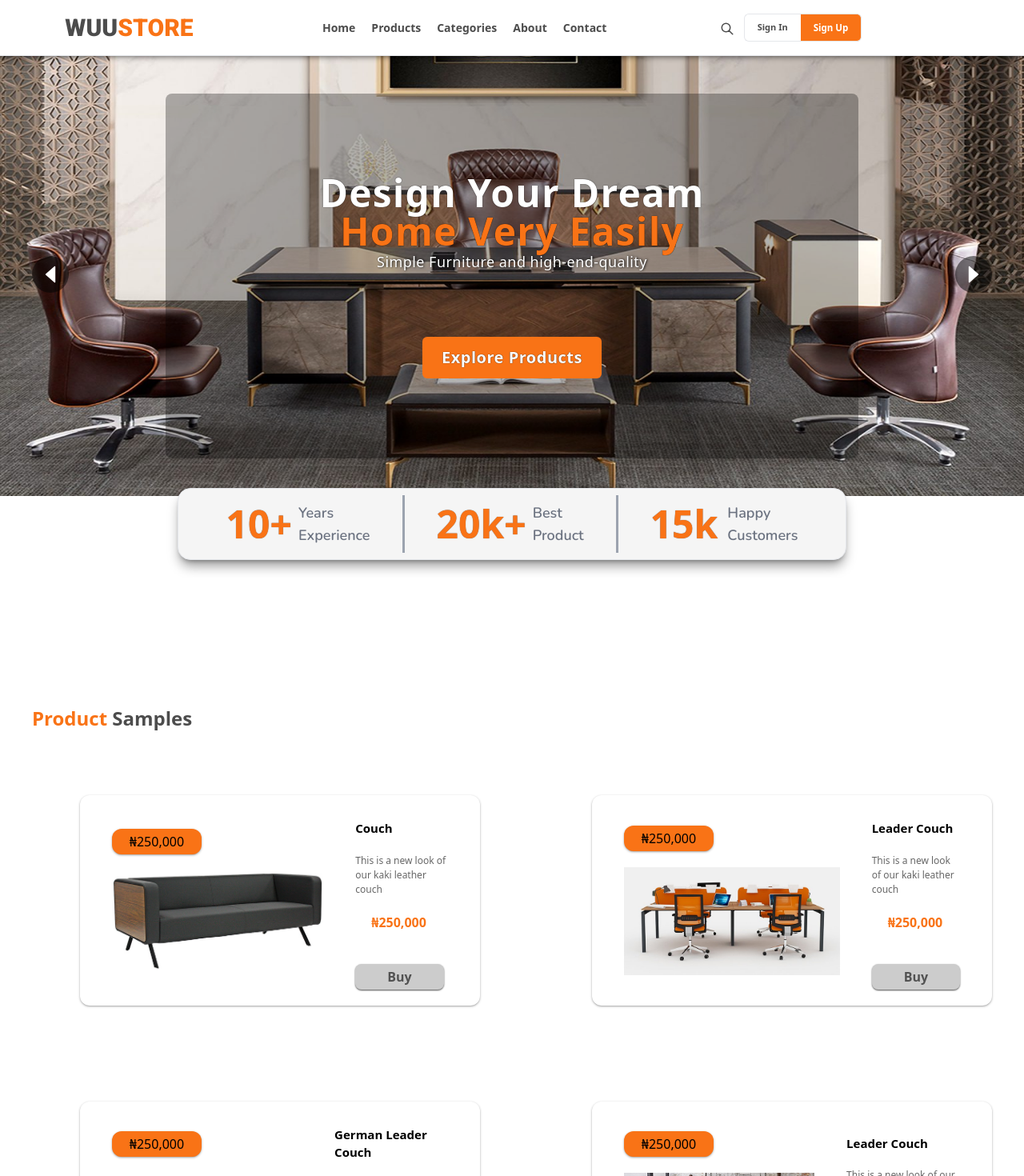
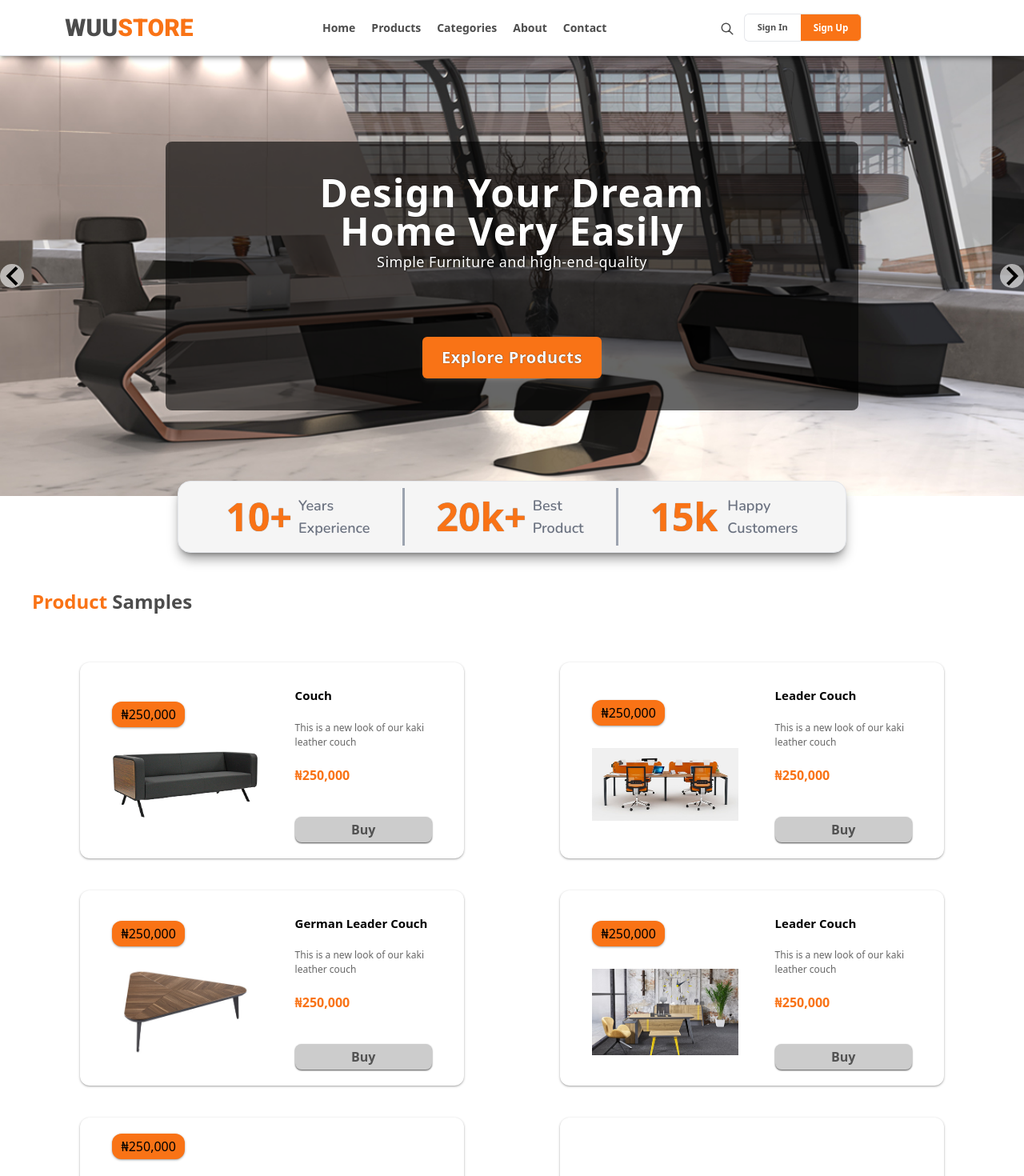
Before and after one commit to ife-chukwu/wuud, a React (Vite) app: page / in a window 1280 px wide. Shown: the top 1470 px of the page at 80% size. Built offline with nearby package versions, Linux system fonts and the light colour scheme; no server answers.

Commit message:
Made Changes

```diff
--- a/package.json
+++ b/package.json
@@ -14,7 +14,8 @@
     "react": "^18.2.0",
     "react-dom": "^18.2.0",
     "react-icons": "^4.6.0",
-    "react-router-dom": "^6.4.2"
+    "react-router-dom": "^6.4.2",
+    "react-slideshow-image": "^4.2.1"
   },
   "devDependencies": {
     "@types/react": "^18.0.22",
--- a/src/App.jsx
+++ b/src/App.jsx
@@ -7,14 +7,13 @@ import { Contact } from "./Components/MyPages/Contact";
 import { Categories } from "./Components/MyPages/Categories";
 import { Products } from "./Components/MyPages/Products";
 import { DisplayDetails } from "./Components/MyPages/DisplayDetails";
-import { Footer } from "./Components/MyPages/Footer";
 
 const App = () => {
   return (
     <div>
       <NavArea />
 
-      <div className="overflow-x-hidden">
+      <div className="overflow-hidden">
         <Routes>
           <Route path="/" element={<Home />} />
           <Route path="about" element={<About />} />
@@ -24,7 +23,6 @@ const App = () => {
           <Route path="/:details" element={<DisplayDetails />}></Route>
         </Routes>
       </div>
-      <Footer />
     </div>
   );
 };
--- a/src/Components/MyPages/Home.jsx
+++ b/src/Components/MyPages/Home.jsx
@@ -4,124 +4,32 @@ import "animate.css";
 import { Link } from "react-router-dom";
 import { myContext } from "../MyUseContext/MyContextApi";
 import { ProductSamples } from "./ProductSamples";
+import "react-slideshow-image/dist/styles.css";
+import { Slide } from "react-slideshow-image";
 
 export const Home = () => {
   const { showSearch } = useContext(myContext);
-  const [currentIndex, setCurrentIndex] = useState(0);
-
-  const goToNext = () => {
-    setCurrentIndex(currentIndex === slides.length - 1 ? 0 : currentIndex + 1);
-  };
-
-  const goToPrev = () => {
-    setCurrentIndex(currentIndex === 0 ? slides.length - 1 : currentIndex - 1);
-  };
-
-  useEffect(() => {
-    setCurrentIndex(0);
-  }, []);
-
-  const autoScroll = true;
-  let slideInterval;
-  let slideIntervalTime = 10000;
-
-  function auto() {
-    slideInterval = setInterval(goToNext, slideIntervalTime);
-  }
-
-  useEffect(() => {
-    if (autoScroll) {
-      auto();
-    }
-    return () => clearInterval(slideInterval);
-  }, [currentIndex]);
-
-  const slides = [
-    {
-      id: 1,
-      url: "Images/pic1.jpg",
-      name: "Italian",
-    },
-    {
-      id: 2,
-      url: "Images/pic2.jpg",
-      name: "Italian",
-    },
-    {
-      id: 3,
-      url: "Images/pic3.jpg",
-      name: "Italian",
-    },
-    {
-      id: 4,
-      url: "Images/pic7.jpg",
-      name: "Italian",
-    },
-    {
-      id: 5,
-      url: "Images/pic1.jpg",
-      name: "Italian",
-    },
-    {
-      id: 6,
-      url: "Images/pic2.jpg",
-      name: "Italian",
-    },
-    {
-      id: 7,
-      url: "Images/photo1.jpg",
-      name: "Italian",
-    },
+  const images = [
+    "Images/pic1.jpg",
+    "Images/pic2.jpg",
+    "Images/pic3.jpg",
+    "Images/pic7.jpg",
+    "Images/pic1.jpg",
+    "Images/pic2.jpg",
+    "Images/photo1.jpg",
   ];
   return (
-    <div className="bg-white">
-      <div
-        className={`${
-          showSearch ? "hidden" : "flex flex-col"
-        } relative  overflow-auto`}
-      >
-        <div className=" mt-[70px] w-full h-full relative  overflow-hidden ">
-          {slides.map((slide, index) => (
-            <div
-              key={slide.id}
-              className={index === currentIndex ? "slide current" : "slide "}
-            >
-              {index === currentIndex && (
-                <div className="w-4/4">
-                  <figure className="w-full h-[400px] md:h-[550px]">
-                    <img src={slide.url} className="w-full h-full" />
-                  </figure>
-                </div>
-              )}
-            </div>
-          ))}
-          <div className="absolute w-full h-full">
-            <div className="flex justify-between mt-[-250px] md:mt-[-300px]">
-              <div
-                className="md:text-3xl ml-2 md:ml-10 text-white bg-black/50 rounded-full p-2  "
-                onClick={goToPrev}
-              >
-                <AiFillCaretLeft />
-              </div>
-              <div
-                className="md:text-3xl mr-2 md:mr-10 text-white  bg-black/50 rounded-full p-2"
-                onClick={goToNext}
-              >
-                <AiFillCaretRight />
-              </div>
-            </div>
-          </div>
-
-          <div className="flex flex-col justify-center h-full items-center">
-            <div className="absolute mt-[-450px] md:-mt-[550px] ">
-              <div className=" flex flex-col justify-center h-full items-center bg-black/30 py-[50px]  md:py-[60px]  lg:py-[100px] px-[40px] md:px-[80px] lg:px-48 rounded-lg">
-                <h1 className="text-white text3 tracking-wide  font-bold text-3xl md:text-[2.6rem] lg:text-5xl  leading-[40px] md:leading-[60px] text-center">
+    <div className="bg-white w-full ">
+      <div className={`${showSearch ? "hidden" : "flex flex-col"} relative`}>
+        <div className=" mt-[70px] w-full h-full relative">
+          <Slide>
+            <div className="each-slide-effect">
+              <div style={{ backgroundImage: `url(${images[0]})` }}>
+                <div className="flex flex-col justify-center items-center">
+                  <div className="flex flex-col justify-center h-full items-center bg-black/60 py-[50px]    lg:py-10 px-[40px] md:px-[80px] lg:px-48 rounded-lg">
+                    <h1 className="text-white text3 tracking-wide  font-bold text-3xl md:text-[2.6rem] lg:text-5xl text-center">
                       Design Your Dream
-                  <br />
-                  <span className="text-orange-500 font-bold">
-                    {" "}
-                    Home Very Easily
-                  </span>
+                      <br /> Home Very Easily
                     </h1>
                     <p className="text-white md:tracking-wide text-sm md:text-md lg:text-lg text">
                       Simple Furniture and high-end-quality
@@ -135,7 +43,129 @@ export const Home = () => {
                 </div>
               </div>
             </div>
-        <div className="flex justify-center mt-[-10px] mb-28">
+            <div className="each-slide-effect">
+              <div style={{ backgroundImage: `url(${images[1]})` }}>
+                <div className="flex flex-col justify-center items-center">
+                  <div className="flex flex-col justify-center h-full items-center bg-black/60 py-[50px]    lg:py-10 px-[40px] md:px-[80px] lg:px-48 rounded-lg">
+                    <h1 className="text-white text3 tracking-wide  font-bold text-3xl md:text-[2.6rem] lg:text-5xl text-center">
+                      Design Your Dream
+                      <br /> Home Very Easily
+                    </h1>
+                    <p className="text-white md:tracking-wide text-sm md:text-md lg:text-lg text">
+                      Simple Furniture and high-end-quality
+                    </p>
+                    <Link to="products">
+                      <button className=" mt-[50px] md:mt-20 font-bold md:tracking-wide text-white rounded-md bg-orange-500 shadow-md shadow-white/10 px-3 lg:px-6 py-2 md:py-3 cursor-pointer text3 text-sm md:text-md lg:text-xl">
+                        Explore Products
+                      </button>
+                    </Link>
+                  </div>
+                </div>
+              </div>
+            </div>
+            <div className="each-slide-effect">
+              <div style={{ backgroundImage: `url(${images[2]})` }}>
+                <div className="flex flex-col justify-center items-center">
+                  <div className="flex flex-col justify-center h-full items-center bg-black/60 py-[50px]    lg:py-10 px-[40px] md:px-[80px] lg:px-48 rounded-lg">
+                    <h1 className="text-white text3 tracking-wide  font-bold text-3xl md:text-[2.6rem] lg:text-5xl text-center">
+                      Design Your Dream
+                      <br /> Home Very Easily
+                    </h1>
+                    <p className="text-white md:tracking-wide text-sm md:text-md lg:text-lg text">
+                      Simple Furniture and high-end-quality
+                    </p>
+                    <Link to="products">
+                      <button className=" mt-[50px] md:mt-20 font-bold md:tracking-wide text-white rounded-md bg-orange-500 shadow-md shadow-white/10 px-3 lg:px-6 py-2 md:py-3 cursor-pointer text3 text-sm md:text-md lg:text-xl">
+                        Explore Products
+                      </button>
+                    </Link>
+                  </div>
+                </div>
+              </div>
+            </div>
+            <div className="each-slide-effect">
+              <div style={{ backgroundImage: `url(${images[3]})` }}>
+                <div className="flex flex-col justify-center items-center">
+                  <div className="flex flex-col justify-center h-full items-center bg-black/60 py-[50px]    lg:py-10 px-[40px] md:px-[80px] lg:px-48 rounded-lg">
+                    <h1 className="text-white text3 tracking-wide  font-bold text-3xl md:text-[2.6rem] lg:text-5xl text-center">
+                      Design Your Dream
+                      <br /> Home Very Easily
+                    </h1>
+                    <p className="text-white md:tracking-wide text-sm md:text-md lg:text-lg text">
+                      Simple Furniture and high-end-quality
+                    </p>
+                    <Link to="products">
+                      <button className=" mt-[50px] md:mt-20 font-bold md:tracking-wide text-white rounded-md bg-orange-500 shadow-md shadow-white/10 px-3 lg:px-6 py-2 md:py-3 cursor-pointer text3 text-sm md:text-md lg:text-xl">
+                        Explore Products
+                      </button>
+                    </Link>
+                  </div>
+                </div>
+              </div>
+            </div>
+            <div className="each-slide-effect">
+              <div style={{ backgroundImage: `url(${images[4]})` }}>
+                <div className="flex flex-col justify-center items-center">
+                  <div className="flex flex-col justify-center h-full items-center bg-black/60 py-[50px]    lg:py-10 px-[40px] md:px-[80px] lg:px-48 rounded-lg">
+                    <h1 className="text-white text3 tracking-wide  font-bold text-3xl md:text-[2.6rem] lg:text-5xl text-center">
+                      Design Your Dream
+                      <br /> Home Very Easily
+                    </h1>
+                    <p className="text-white md:tracking-wide text-sm md:text-md lg:text-lg text">
+                      Simple Furniture and high-end-quality
+                    </p>
+                    <Link to="products">
+                      <button className=" mt-[50px] md:mt-20 font-bold md:tracking-wide text-white rounded-md bg-orange-500 shadow-md shadow-white/10 px-3 lg:px-6 py-2 md:py-3 cursor-pointer text3 text-sm md:text-md lg:text-xl">
+                        Explore Products
+                      </button>
+                    </Link>
+                  </div>
+                </div>
+              </div>
+            </div>
+            <div className="each-slide-effect">
+              <div style={{ backgroundImage: `url(${images[5]})` }}>
+                <div className="flex flex-col justify-center items-center">
+                  <div className="flex flex-col justify-center h-full items-center bg-black/60 py-[50px]    lg:py-10 px-[40px] md:px-[80px] lg:px-48 rounded-lg">
+                    <h1 className="text-white text3 tracking-wide  font-bold text-3xl md:text-[2.6rem] lg:text-5xl text-center">
+                      Design Your Dream
+                      <br /> Home Very Easily
+                    </h1>
+                    <p className="text-white md:tracking-wide text-sm md:text-md lg:text-lg text">
+                      Simple Furniture and high-end-quality
+                    </p>
+                    <Link to="products">
+                      <button className=" mt-[50px] md:mt-20 font-bold md:tracking-wide text-white rounded-md bg-orange-500 shadow-md shadow-white/10 px-3 lg:px-6 py-2 md:py-3 cursor-pointer text3 text-sm md:text-md lg:text-xl">
+                        Explore Products
+                      </button>
+                    </Link>
+                  </div>
+                </div>
+              </div>
+            </div>
+            <div className="each-slide-effect">
+              <div style={{ backgroundImage: `url(${images[6]})` }}>
+                <div className="flex flex-col justify-center items-center">
+                  <div className="flex flex-col justify-center h-full items-center bg-black/60 py-[50px]    lg:py-10 px-[40px] md:px-[80px] lg:px-48 rounded-lg">
+                    <h1 className="text-white text3 tracking-wide  font-bold text-3xl md:text-[2.6rem] lg:text-5xl text-center">
+                      Design Your Dream
+                      <br /> Home Very Easily
+                    </h1>
+                    <p className="text-white md:tracking-wide text-sm md:text-md lg:text-lg text">
+                      Simple Furniture and high-end-quality
+                    </p>
+                    <Link to="products">
+                      <button className=" mt-[50px] md:mt-20 font-bold md:tracking-wide text-white rounded-md bg-orange-500 shadow-md shadow-white/10 px-3 lg:px-6 py-2 md:py-3 cursor-pointer text3 text-sm md:text-md lg:text-xl">
+                        Explore Products
+                      </button>
+                    </Link>
+                  </div>
+                </div>
+              </div>
+            </div>
+          </Slide>
+        </div>
+        <div className="flex justify-center mt-[-19px] mb-[9%]">
           <div className="border rounded-2xl flex py-2  lg:px-5 bg-[#f5f5f5] shadow-lg shadow-black/40 absolute">
             <div className="border-r-[3px]  border-gray-400 flex items-center px-2 md:px-5 lg:px-10">
               <span className="md:mr-2 text-orange-500 font-bold text-[1.6rem] md:text-[2.3rem] lg:text-[3rem] text2">
--- a/src/Components/MyPages/ProductSamples.jsx
+++ b/src/Components/MyPages/ProductSamples.jsx
@@ -1,20 +1,24 @@
-import React, { useState } from "react";
+import React, { useState, useEffect } from "react";
 import { Link } from "react-router-dom";
 import { CustomersReview } from "./CustomersReview";
 import productSamples from "./ProductsInfo";
+import { Footer } from "./Footer";
 
 export const ProductSamples = () => {
   const [input2, setInput2] = useState("");
   const [input2Error, setInput2Error] = useState("");
   const receiveEmail = (e) => {
     setInput2(e.target.value);
+    if (input2.length < 1) {
+      setInput2Error("");
+    }
   };
 
   const preventDefault2 = (e) => {
     e.preventDefault();
     setInput2("");
     if (!input2) {
-      setInput2Error("You Must Provide an Email For This Input..");
+      setInput2Error("You must provide an email for this input..");
     }
     if (input2) {
       console.log(input2);
@@ -25,46 +29,52 @@ export const ProductSamples = () => {
       setInput2Error("");
     }
   };
+
+  setTimeout(() => {
+    if (input2Error) {
+      setInput2Error("");
+    }
+  }, 5000);
+
   return (
     <div>
-      <div className="w-full h-screen bg-white overflow-y-auto relative">
-        <h1 className="ml-40 pt-40 pb-10 md:ml-10 font-bold text-xl md:text-2xl text-black/70">
+      <div className="w-full">
+        <h1 className="ml-40 pt-5 pb-5 md:ml-10 font-bold text-xl md:text-2xl text-black/70">
           <span className="font-bold text-orange-500 ">Product</span> Samples
         </h1>
 
-        <div className="justify-center flex-col grid md:grid-cols-2 ml-20 md:gap-20 mb-40">
+        <div className="justify-center flex-col grid md:grid-cols-2 ml-20 mb-5">
           {productSamples.map((product) => (
             <div
               key={product.id}
-              className="
-                flex shadow shadow-black/30 rounded-xl px-10 py-5 w-[500px] mt-10 ml-5 items-center gap-10"
+              className="flex shadow shadow-black/30 w-4/5 rounded-xl px-10 py-5 mt-10 ml-5 items-center"
             >
-              <div className="">
-                <h1 className="bg-orange-500 px-4 py-1 w-28 flex justify-center rounded-xl shadow shadow-black/30 mb-5">
-                  {product.amount}
-                </h1>
-                <div className="w-4/4 col-start-3">
-                  <figure className="w-full col-span-3">
-                    {" "}
+              <div className="w-4/5">
+                <div className="mb-10 h-5 w-2/5">
+                  <h1 className="flex justify-center shadow shadow-black/30 rounded-xl py-1 bg-orange-500">
+                    {product.amount}
+                  </h1>
+                </div>
+                <div>
+                  <figure className="w-4/5">
                     <Link to={`${product.id}`}>
-                      {" "}
                       <img src={product.img} className="w-full h-full" />
                     </Link>
                   </figure>
                 </div>
               </div>
-              <div className="">
+              <div className="w-3/5">
                 <p className="font-semibold mb-2  md:mb-5  mt-[10px] text-[13px] md:text-[15px]">
                   {product.name}
                 </p>
-                <p className="text-black/60 font-medium font3 text-[11px] md:text-[12px]">
+                <p className="text-black/60  font-medium font3 text-[11px]  md:text-[12px]">
                   {product.discription}
                 </p>
                 <div className="mt-5">
-                  <p className="mt-5 ml-5 text-orange-500 font-bold">
+                  <p className="mt-5 text-orange-500 font-bold">
                     {product.amount}
                   </p>
-                  <button className="mt-10 bg-black/20 shadow-sm  shadow-black/70 px-10 font-bold text-black/60 py-1 rounded-lg ">
+                  <button className="mt-10 bg-black/20 shadow-sm  shadow-black/70 w-[100%] font-bold text-black/60 py-1 rounded-lg ">
                     Buy
                   </button>
                 </div>
@@ -73,7 +83,7 @@ export const ProductSamples = () => {
           ))}
         </div>
         <Link to="products">
-          <div className="w-full flex justify-end mt-[-100px]">
+          <div className="w-full flex justify-end">
             {" "}
             <button className=" px-5 py-2 rounded-lg mb-20 text-black/70 font-semibold text-[13px] mr-10">
               See More...
@@ -81,7 +91,9 @@ export const ProductSamples = () => {
           </div>
         </Link>
       </div>
-      <CustomersReview />
+      <div className="w-full h-screen">
+        <CustomersReview />
+      </div>
 
       <div className="w-full flex flex-col bg-black/10">
         <h1 className="flex justify-center font-semibold font3 text-black/60  pt-10">
@@ -92,7 +104,7 @@ export const ProductSamples = () => {
           with Your official email address will help us achieve that.
         </p>
         <form className="">
-          <div className="flex  mb-20 mt-10 justify-center items-center relative">
+          <div className="flex mt-10 mb-4 justify-center items-center relative">
             <input
               type="email"
               placeholder="Email Address "
@@ -108,13 +120,17 @@ export const ProductSamples = () => {
               Subscribe
             </button>
           </div>
-          <div className=" mt-[-50px] absolute">
-            <p className="flex justify-center ml-[550px] text-red-600 text-[12px] ">
+          <div className="w-full mb-3">
+            <p
+              id="exitIt"
+              className="flex justify-center text-red-600 text-[12px] "
+            >
               {input2Error}
             </p>
           </div>
         </form>
       </div>
+      <Footer />
     </div>
   );
 };
--- a/src/index.css
+++ b/src/index.css
@@ -37,21 +37,20 @@ html,
   text-shadow: 0 0 1px black;
 }
 
-.slide {
-  width: 100%;
-  height: 100%;
-  left: 0;
-  top: 0;
-  opacity: 0;
-  transform: translateX(-100%);
-  transition: all 1s ease;
+.each-slide-effect > div {
+  display: flex;
+  align-items: center;
+  justify-content: center;
+  background-size: cover;
+  height: 550px;
 }
 
-.current {
-  opacity: 1;
-  transform: translateX(0);
+.each-slide-effect span {
+  padding: 20px;
+  font-size: 20px;
+  background: #efefef;
+  text-align: center;
 }
-
 .parent-nav:hover .child-nav {
   display: block;
 }
```
Also changed, not shown: src/Components/MyPages/Contact.jsx (+8 -4 lines), src/Components/MyPages/CustomersReview.jsx (+24 -18 lines), src/Components/MyPages/DisplayDetails.jsx (+5 -6 lines), 1 other file (tests, documents, lock files or other folders). Lines whose indentation alone changed are shown as unchanged.
